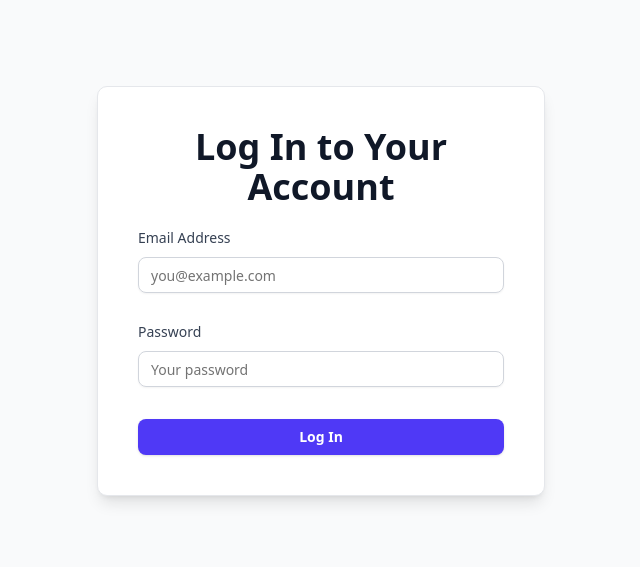
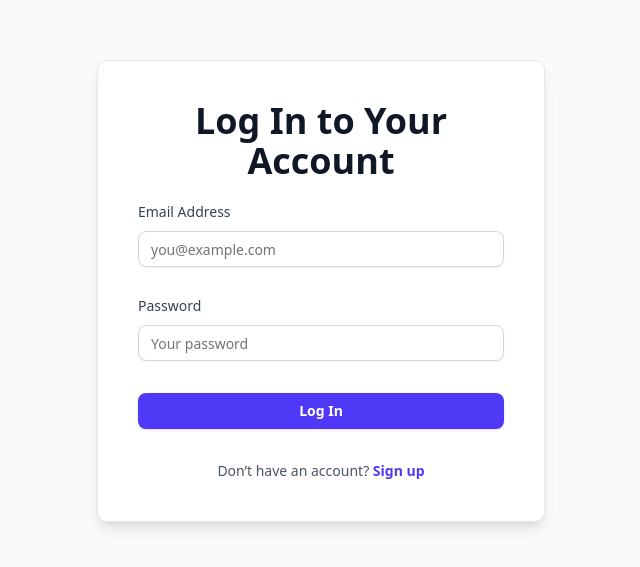
Before and after one commit to Ashwastaken78867/Rating_App_Frontend, a React (Vite) app: page /login in a window 1280 px wide. Shown: the part 109-676 px from the top of the page, without its empty margins (319-959 px from the left). Built offline with nearby package versions, Linux system fonts and the light colour scheme.

Commit message:
changing the name string

```diff
--- a/src/App.tsx
+++ b/src/App.tsx
@@ -31,7 +31,7 @@ function App() {
   path="/"
   element={
     !isAuthenticated ? (
-              <Navigate to="/login" replace />
+      <Navigate to="/signup" replace />   // 👈 now goes to signup
     ) : role === "admin" ? (
       <Navigate to="/admin/dashboard" replace />
     ) : role === "owner" ? (
@@ -41,6 +41,7 @@ function App() {
     )
   }
 />
+
 
         {/* Signup */}
         <Route
--- a/src/pages/Login.tsx
+++ b/src/pages/Login.tsx
@@ -17,6 +17,7 @@ import {
   FormLabel,
   FormMessage,
 } from "@/components/ui/form";
+import { Link } from "react-router-dom";
 
 const loginSchema = z.object({
   email: z.string().email("Invalid email address"),
@@ -120,6 +121,17 @@ async function onSubmit(data: LoginFormData) {
           >
             Log In
           </Button>
+
+
+          <p className="text-center text-gray-600 text-sm">
+            Don’t have an account?{" "}
+            <Link
+              to="/signup"
+              className="font-semibold text-indigo-600 hover:text-indigo-700 transition"
+            >
+              Sign up
+            </Link>
+          </p>
         </form>
       </Form>
     </div>
```
Lines whose indentation alone changed are shown as unchanged.
